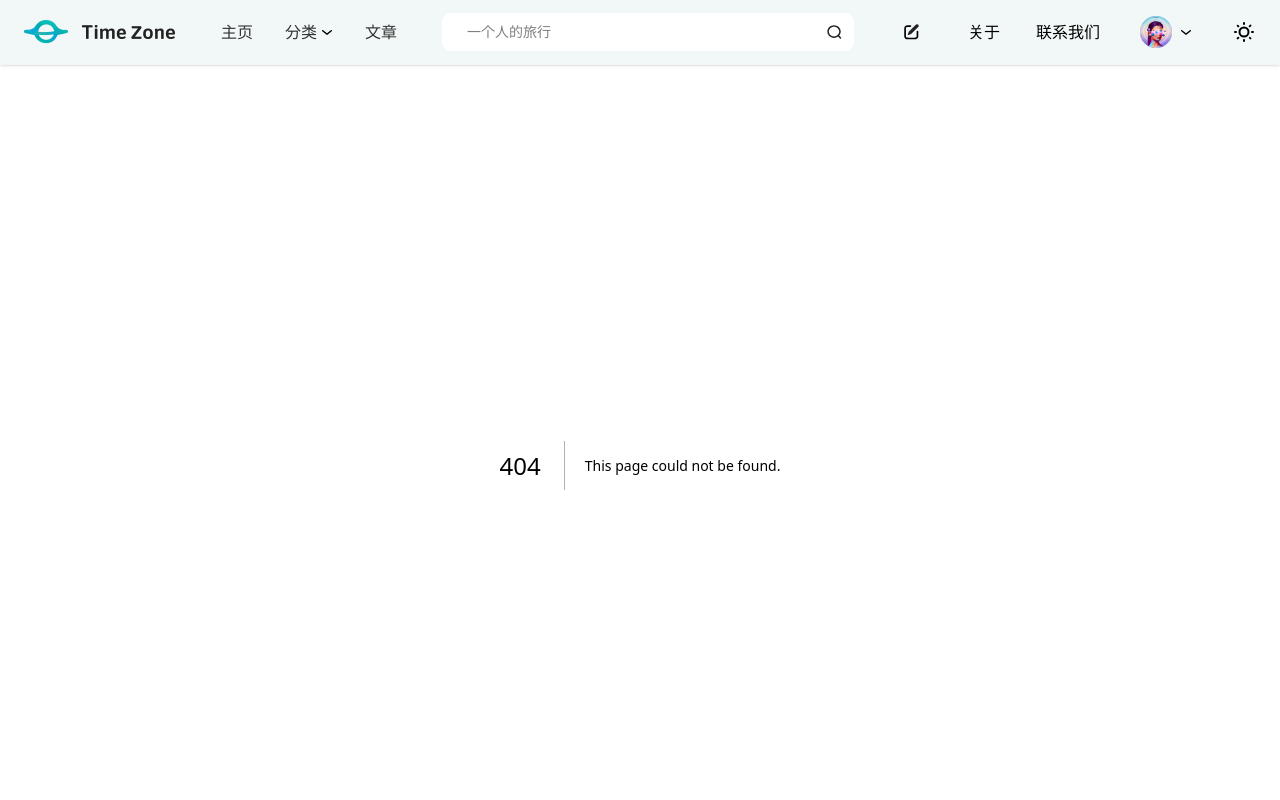
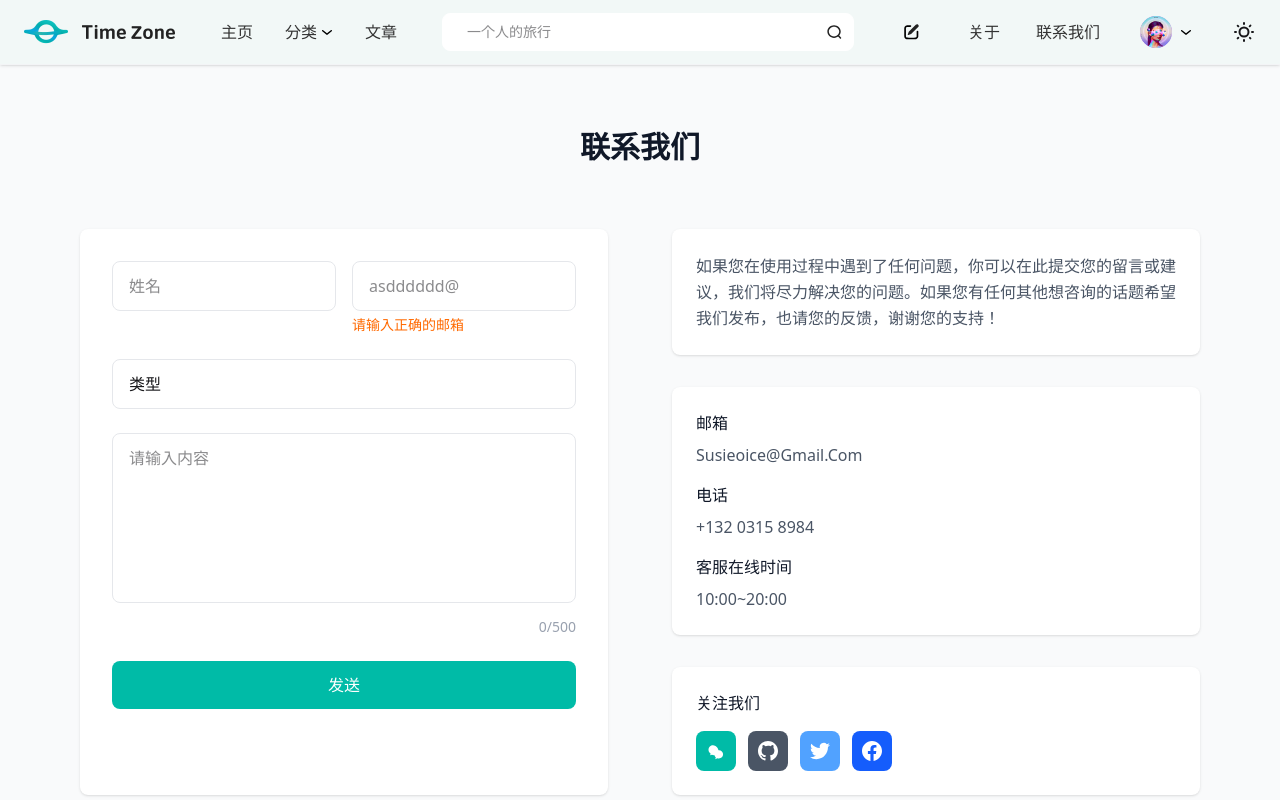
Before and after one commit to SusieCmy/luoba, a Next.js app: page /contact in a window 1280 px wide. Before the commit this address had no page. Shown: the top 800 px of the page. Built offline with nearby package versions, Linux system fonts and the light colour scheme.

Commit message:
feat(contact): 添加联系我们页面和表单功能
- 创建新的联系我们页面，包含表单提交功能
- 更新导航栏链接样式
- 修改意见反馈输入框样式
- 调整博客列表布局和样式
- 添加权限设置允许访问新页面

```diff
--- /dev/null
+++ b/src/app/contact/page.tsx
@@ -0,0 +1,181 @@
+'use client';
+
+import { useState } from 'react';
+
+export default function ContactPage() {
+  const [formData, setFormData] = useState({
+    name: '',
+    email: '',
+    type: '类型',
+    message: ''
+  });
+
+  const [charCount, setCharCount] = useState(0);
+
+  const handleInputChange = (e: React.ChangeEvent<HTMLInputElement | HTMLTextAreaElement | HTMLSelectElement>) => {
+    const { name, value } = e.target;
+    setFormData(prev => ({
+      ...prev,
+      [name]: value
+    }));
+
+    if (name === 'message') {
+      setCharCount(value.length);
+    }
+  };
+
+  const handleSubmit = (e: React.FormEvent) => {
+    e.preventDefault();
+    // 处理表单提交逻辑
+    console.log('Form submitted:', formData);
+  };
+
+  return (
+    <div className="min-h-screen bg-gray-50 py-16">
+      <div className="max-w-6xl mx-auto px-4">
+        {/* 页面标题 */}
+        <h1 className="text-3xl font-bold text-center text-gray-900 mb-16">联系我们</h1>
+
+        <div className="grid lg:grid-cols-2 gap-16">
+          {/* 左侧表单 */}
+          <div className="bg-white p-8 rounded-lg shadow-sm">
+            <form onSubmit={handleSubmit} className="space-y-6">
+              {/* 姓名和邮箱并排 */}
+              <div className="grid md:grid-cols-2 gap-4">
+                <div>
+                  <input
+                    type="text"
+                    name="name"
+                    placeholder="姓名"
+                    value={formData.name}
+                    onChange={handleInputChange}
+                    className="w-full px-4 py-3 border border-gray-200 rounded-lg focus:outline-none focus:ring-2 focus:ring-teal-500 focus:border-transparent"
+                    required
+                  />
+                </div>
+                <div>
+                  <input
+                    type="email"
+                    name="email"
+                    placeholder="asdddddd@"
+                    value={formData.email}
+                    onChange={handleInputChange}
+                    className="w-full px-4 py-3 border border-gray-200 rounded-lg focus:outline-none focus:ring-2 focus:ring-teal-500 focus:border-transparent"
+                    required
+                  />
+                  <p className="text-sm text-orange-500 mt-1">请输入正确的邮箱</p>
+                </div>
+              </div>
+
+              {/* 类型选择 */}
+              <div>
+                <select
+                  name="type"
+                  value={formData.type}
+                  onChange={handleInputChange}
+                  className="w-full px-4 py-3 border border-gray-200 rounded-lg focus:outline-none focus:ring-2 focus:ring-teal-500 focus:border-transparent appearance-none bg-white"
+                >
+                  <option value="类型">类型</option>
+                  <option value="技术支持">技术支持</option>
+                  <option value="商务合作">商务合作</option>
+                  <option value="意见反馈">意见反馈</option>
+                  <option value="其他">其他</option>
+                </select>
+              </div>
+
+              {/* 消息内容 */}
+              <div>
+                <textarea
+                  name="message"
+                  placeholder="请输入内容"
+                  value={formData.message}
+                  onChange={handleInputChange}
+                  rows={6}
+                  maxLength={500}
+                  className="w-full px-4 py-3 border border-gray-200 rounded-lg focus:outline-none focus:ring-2 focus:ring-teal-500 focus:border-transparent resize-none"
+                  required
+                />
+                <div className="flex justify-end mt-2">
+                  <span className="text-sm text-gray-400">{charCount}/500</span>
+                </div>
+              </div>
+
+              {/* 提交按钮 */}
+              <div>
+                <button
+                  type="submit"
+                  className="w-full bg-teal-500 hover:bg-teal-600 text-white font-medium py-3 px-6 rounded-lg transition-colors duration-200"
+                >
+                  发送
+                </button>
+              </div>
+            </form>
+          </div>
+
+          {/* 右侧联系信息 */}
+          <div className="space-y-8">
+            {/* 联系说明 */}
+            <div className="bg-white p-6 rounded-lg shadow-sm">
+              <p className="text-gray-600 leading-relaxed">
+                如果您在使用过程中遇到了任何问题，你可以在此提交您的留言或建议，我们将尽力解决您的问题。如果您有任何其他想咨询的话题希望我们发布，也请您的反馈，谢谢您的支持！
+              </p>
+            </div>
+
+            {/* 联系方式 */}
+            <div className="bg-white p-6 rounded-lg shadow-sm space-y-4">
+              <div>
+                <h3 className="font-medium text-gray-900 mb-2">邮箱</h3>
+                <p className="text-gray-600">Susieoice@Gmail.Com</p>
+              </div>
+
+              <div>
+                <h3 className="font-medium text-gray-900 mb-2">电话</h3>
+                <p className="text-gray-600">+132 0315 8984</p>
+              </div>
+
+              <div>
+                <h3 className="font-medium text-gray-900 mb-2">客服在线时间</h3>
+                <p className="text-gray-600">10:00~20:00</p>
+              </div>
+            </div>
+
+            {/* 关注我们 */}
+            <div className="bg-white p-6 rounded-lg shadow-sm">
+              <h3 className="font-medium text-gray-900 mb-4">关注我们</h3>
+              <div className="flex space-x-3">
+                {/* 微信 */}
+                <a href="#" className="w-10 h-10 bg-teal-500 rounded-lg flex items-center justify-center hover:bg-teal-600 transition-colors">
+                  <svg className="w-5 h-5 text-white" fill="currentColor" viewBox="0 0 24 24">
+                    <path d="M8.5 5C5.5 5 3 7.5 3 10.5c0 1.9 1 3.6 2.5 4.6L5 17l2.1-.5c.8.3 1.7.5 2.4.5 3 0 5.5-2.5 5.5-5.5S11.5 5 8.5 5z"/>
+                    <path d="M15.5 11c2.8 0 5 2.2 5 5s-2.2 5-5 5c-.6 0-1.2-.1-1.8-.3L11 22l.8-2.3C10.7 18.8 10 17.5 10 16c0-2.8 2.2-5 5-5z"/>
+                  </svg>
+                </a>
+
+                {/* GitHub */}
+                <a href="#" className="w-10 h-10 bg-gray-600 rounded-lg flex items-center justify-center hover:bg-gray-700 transition-colors">
+                  <svg className="w-5 h-5 text-white" fill="currentColor" viewBox="0 0 24 24">
+                    <path d="M12 0C5.374 0 0 5.373 0 12 0 17.302 3.438 21.8 8.207 23.387c.599.111.793-.261.793-.577v-2.234c-3.338.726-4.033-1.416-4.033-1.416-.546-1.387-1.333-1.756-1.333-1.756-1.089-.745.083-.729.083-.729 1.205.084 1.839 1.237 1.839 1.237 1.07 1.834 2.807 1.304 3.492.997.107-.775.418-1.305.762-1.604-2.665-.305-5.467-1.334-5.467-5.931 0-1.311.469-2.381 1.236-3.221-.124-.303-.535-1.524.117-3.176 0 0 1.008-.322 3.301 1.23A11.509 11.509 0 0112 5.803c1.02.005 2.047.138 3.006.404 2.291-1.552 3.297-1.23 3.297-1.23.653 1.653.242 2.874.118 3.176.77.84 1.235 1.911 1.235 3.221 0 4.609-2.807 5.624-5.479 5.921.43.372.823 1.102.823 2.222v3.293c0 .319.192.694.801.576C20.566 21.797 24 17.3 24 12c0-6.627-5.373-12-12-12z"/>
+                  </svg>
+                </a>
+
+                {/* Twitter */}
+                <a href="#" className="w-10 h-10 bg-blue-400 rounded-lg flex items-center justify-center hover:bg-blue-500 transition-colors">
+                  <svg className="w-5 h-5 text-white" fill="currentColor" viewBox="0 0 24 24">
+                    <path d="M23.953 4.57a10 10 0 01-2.825.775 4.958 4.958 0 002.163-2.723c-.951.555-2.005.959-3.127 1.184a4.92 4.92 0 00-8.384 4.482C7.69 8.095 4.067 6.13 1.64 3.162a4.822 4.822 0 00-.666 2.475c0 1.71.87 3.213 2.188 4.096a4.904 4.904 0 01-2.228-.616v.06a4.923 4.923 0 003.946 4.827 4.996 4.996 0 01-2.212.085 4.936 4.936 0 004.604 3.417 9.867 9.867 0 01-6.102 2.105c-.39 0-.779-.023-1.17-.067a13.995 13.995 0 007.557 2.209c9.053 0 13.998-7.496 13.998-13.985 0-.21 0-.42-.015-.63A9.935 9.935 0 0024 4.59z"/>
+                  </svg>
+                </a>
+
+                {/* Facebook */}
+                <a href="#" className="w-10 h-10 bg-blue-600 rounded-lg flex items-center justify-center hover:bg-blue-700 transition-colors">
+                  <svg className="w-5 h-5 text-white" fill="currentColor" viewBox="0 0 24 24">
+                    <path d="M24 12.073c0-6.627-5.373-12-12-12s-12 5.373-12 12c0 5.99 4.388 10.954 10.125 11.854v-8.385H7.078v-3.47h3.047V9.43c0-3.007 1.792-4.669 4.533-4.669 1.312 0 2.686.235 2.686.235v2.953H15.83c-1.491 0-1.956.925-1.956 1.874v2.25h3.328l-.532 3.47h-2.796v8.385C19.612 23.027 24 18.062 24 12.073z"/>
+                  </svg>
+                </a>
+              </div>
+            </div>
+          </div>
+        </div>
+      </div>
+    </div>
+  );
+}
--- a/src/app/layout.tsx
+++ b/src/app/layout.tsx
@@ -59,12 +59,10 @@ export default function RootLayout({
           <nav className="">
             <h6 className="footer-title text-[#000000]">意见反馈</h6>
             <div className="join mt-4">
-              <input
-                type="text"
-                placeholder="一个人的旅行"
-                className="w-80 pl-4 text-sm border bg-white border-none rounded-lg rounded-r-none focus:outline-none focus:ring-2 focus:ring-teal-500 focus:border-transparent"
-              />
-              <button className="btn btn-neutral bg-[#00AAA1] border-0 shadow-none join-item w-20 text-white">发送</button>
+              <label className="input border-none w-[438px] h-[52px] bg-[#DFF1F0] !rounded-[6px] !focus:outline-none !focus:ring-teal-500 shadow-none pr-1">
+                <input type="text" className="border-none !rounded-[6px] !focus:ring-teal-500 !focus:outline-none" placeholder="" />
+                <span className="badge badge-neutral bg-[#00AAA1] border-none badge-xs w-[100px] h-[46px] text-sm text-white">发送</span>
+              </label>
             </div>
             <h6 className="footer-title text-[#000000] mt-6">关注我们</h6>
             <div className="grid grid-cols-4 gap-4 mt-4">
--- a/src/components/Header.tsx
+++ b/src/components/Header.tsx
@@ -110,10 +110,10 @@ export default function Header() {
 
             {/* 导航链接 */}
             <div className="hidden md:flex items-center gap-9">
-              <Link href="/about" className="text-[] hover:text-teal-600 transition-colors">
+              <Link href="/about" className="text-[#333] hover:text-teal-600 transition-colors">
                 关于
               </Link>
-              <Link href="/contact" className="text-[] hover:text-teal-600 transition-colors">
+              <Link href="/contact" className="text-[#333] hover:text-teal-600 transition-colors">
                 联系我们
               </Link>
             </div>
--- a/src/components/indexBlogs.tsx
+++ b/src/components/indexBlogs.tsx
@@ -38,7 +38,17 @@ const blogPosts: BlogPost[] = [
         views: "123人看过",
         category: "旅行",
         image: "/index/home2.png"
-    }
+    },
+    // {
+    //     id: 3,
+    //     title: "济宁市曲阜明故城沙拉打底裤旅游区科技上半年",
+    //     excerpt: "国家电网上海电力将紧急调用，启动应急电源，组织出动应急救援队伍和应急发电车等重点...",
+    //     author: "金陵明都饭",
+    //     date: "2023-10-05 21:53:57",
+    //     views: "123人看过",
+    //     category: "旅行",
+    //     image: "/index/home2.png"
+    // }
 ];
 
 const sidebarPosts: SidebarPost[] = [
@@ -74,9 +84,9 @@ export default function BlogsPage() {
                             <div className="w-1 h-4 bg-teal-500 ml-4  rounded-[10px]"></div>
                         </div>
                         <div className="flex">
-                            <div className="space-y-8">
+                            <div className="relative flex flex-col justify-between">
                                 {blogPosts.map((post) => (
-                                    <article key={post.id} className="flex bg-white rounded-lg transition-shadow duration-300">
+                                    <div key={post.id} className="flex bg-white rounded-lg transition-shadow duration-300">
                                         <div className="w-80 h-60 relative flex-shrink-0">
                                             <Image
                                                 src={post.image}
@@ -118,14 +128,17 @@ export default function BlogsPage() {
                                                 </div>
                                             </div>
                                         </div>
-                                    </article>
+                                    </div>
                                 ))}
+                                <div className="w-0.5 h-full bg-linear-to-bl from-[#00AAA1] absolute right-0 top-0 rounded-lg">
+
+                                </div>
                             </div>
                             <div className="w-120">
                                 <div className="bg-white rounded-lg p-6 py-0 pr-0">
                                     <div className="space-y-6">
                                         {sidebarPosts.map((post) => (
-                                            <article key={post.id} className="pb-4 last:pb-0 h-40 bg-[#FAFAFA] p-4 hover:bg-[#F2F8F7] rounded-[8px]">
+                                            <article key={post.id} className="pb-0 last:pb-0 h-40 bg-[#FAFAFA] p-4 hover:bg-[#F2F8F7] rounded-[8px]">
                                                 <div className="flex items-center text-xs text-gray-500">
                                                     <span className="text-[#00AAA1]">{post.author}</span>
                                                     <span className="w-[1px] h-2 bg-[#ccc] mx-2 rounded-[10px]"></span>
```
Also changed, not shown: src/app/contactpage.png (added).
